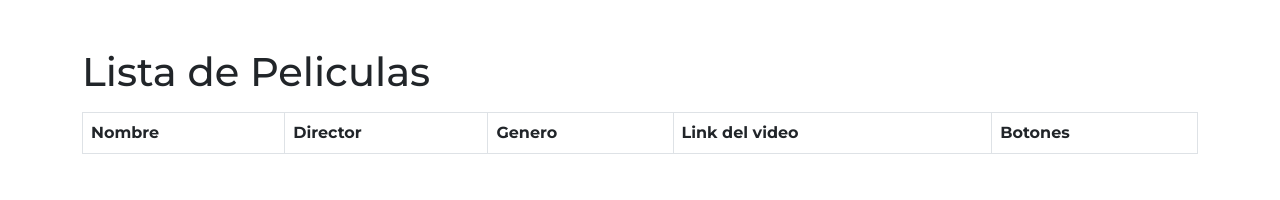
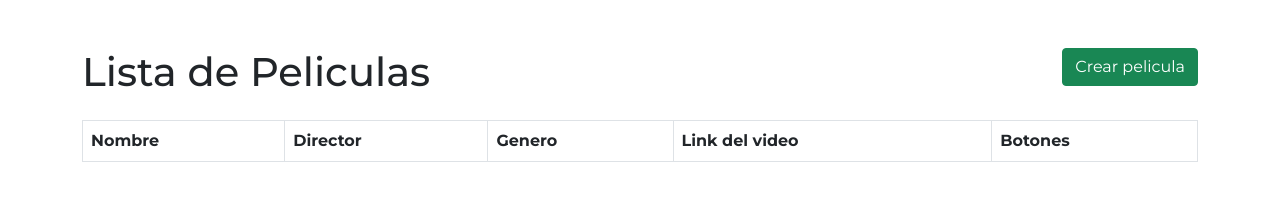
Before and after one commit to linder3hs/codigo-web-13, a plain HTML site: page semana7/dia1/reto12/lista.html in a window 1280 px wide. Drawn offline with nearby package versions, Linux system fonts and the light colour scheme; some packages are replaced by stand-ins of ours; no server answers; a script that the page names is missing.

Commit message:
button create

```diff
--- a/semana7/dia1/reto12/lista.html
+++ b/semana7/dia1/reto12/lista.html
@@ -28,7 +28,14 @@
   </head>
   <body>
     <section class="container mt-5">
-      <h1>Lista de Peliculas</h1>
+      <div class="row">
+        <div class="col-md-6">
+          <h1>Lista de Peliculas</h1>
+        </div>
+        <div class="col-md-6 text-end">
+          <a href="./create.html" class="btn btn-success">Crear pelicula</a>
+        </div>
+      </div>
       <div class="mt-3 table-responsive">
         <table class="table table-bordered table-hover">
           <thead>
```
